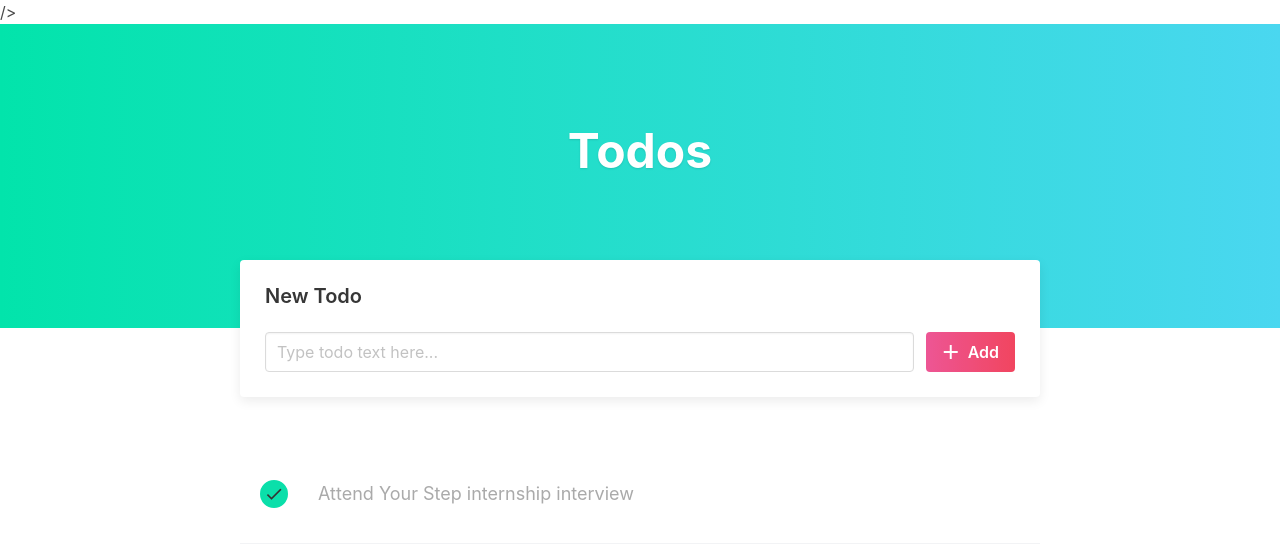
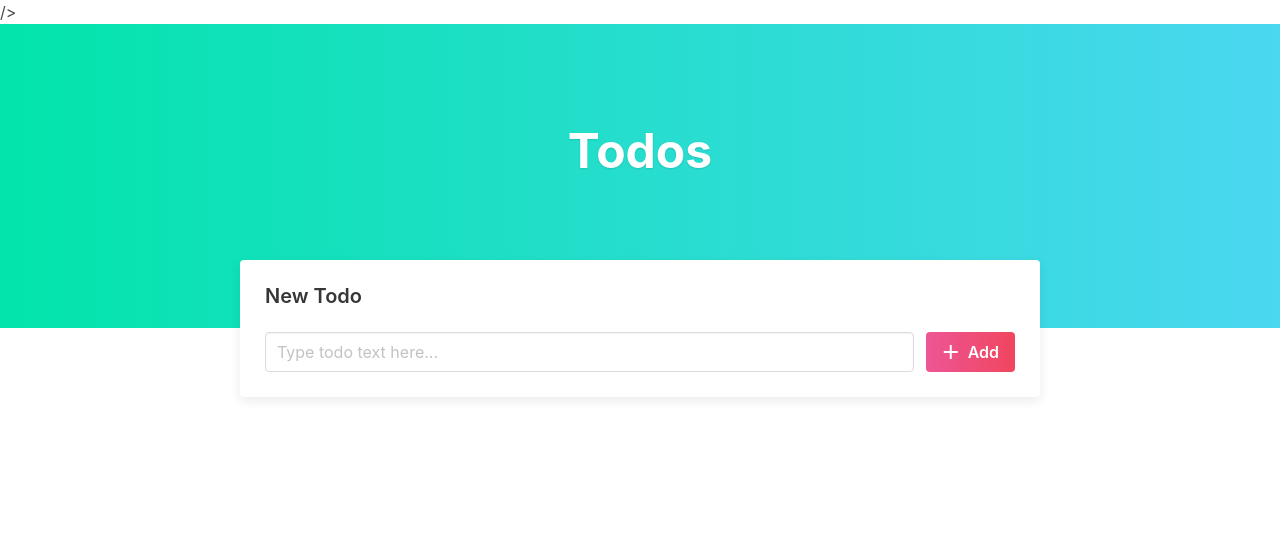
Before and after one commit to stabash/todo-app, an Angular app: page / in a window 1280 px wide. Shown: the top 546 px of the page. Built offline with nearby package versions, Linux system fonts and the light colour scheme.

Commit message:
added ngFor structural directive, which will loop through the todos property in the componant class, imported todo model to todo component, created todo property.

```diff
--- a/src/app/todos/todos.component.html
+++ b/src/app/todos/todos.component.html
@@ -29,7 +29,7 @@
 <section class="section">
   <div class="container">
     <div class="todo-list">
-      <div class="todo-item completed">
+      <div class="todo-item completed" *ngFor="let todo of todos">
         <div class="check-box">
           <i class="material-icons">done</i>
         </div>
--- a/src/app/todos/todos.component.ts
+++ b/src/app/todos/todos.component.ts
@@ -1,15 +1,14 @@
 import { Component, OnInit } from '@angular/core';
-
+import { Todo } from '../shared/todo.model';
 @Component({
   selector: 'app-todos',
   templateUrl: './todos.component.html',
-  styleUrls: ['./todos.component.scss']
+  styleUrls: ['./todos.component.scss'],
 })
 export class TodosComponent implements OnInit {
+  todos!: Todo[];
 
-  constructor() { }
+  constructor() {}
 
-  ngOnInit(): void {
-  }
-
+  ngOnInit(): void {}
 }
```
